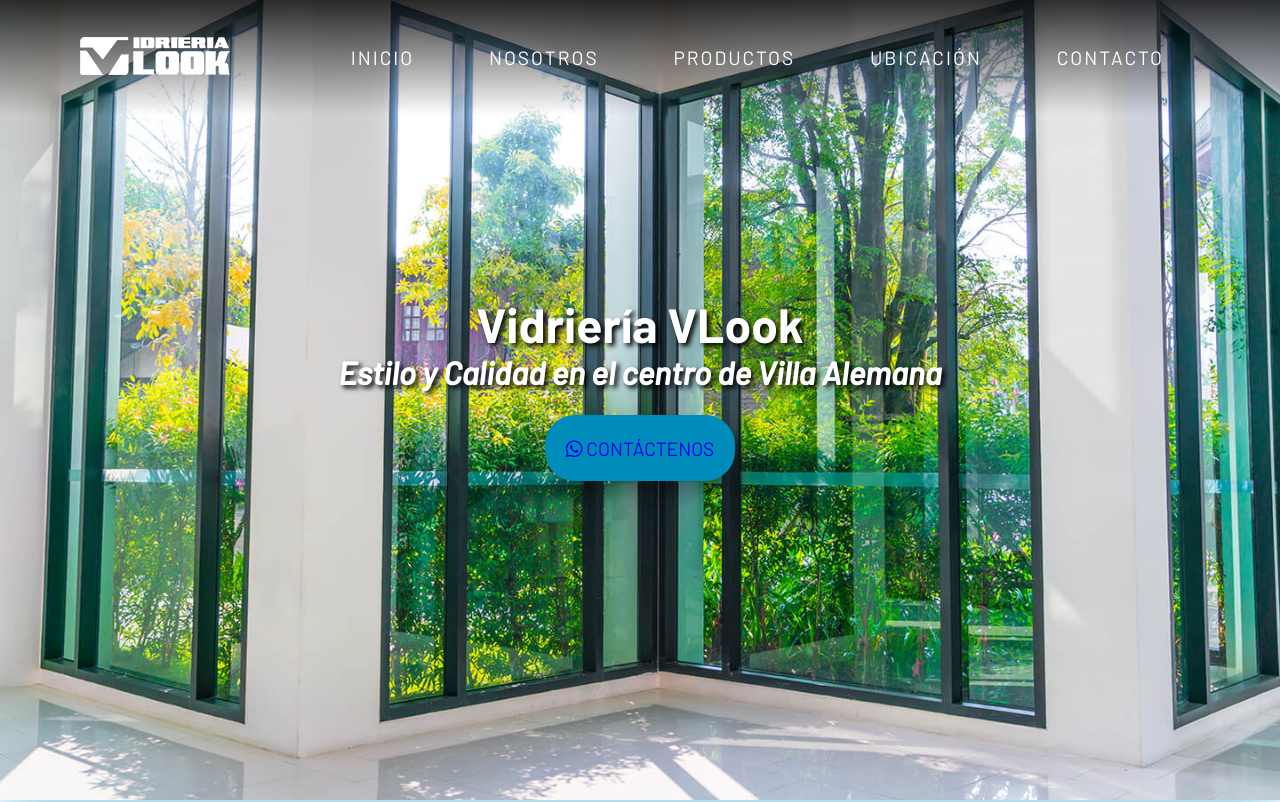
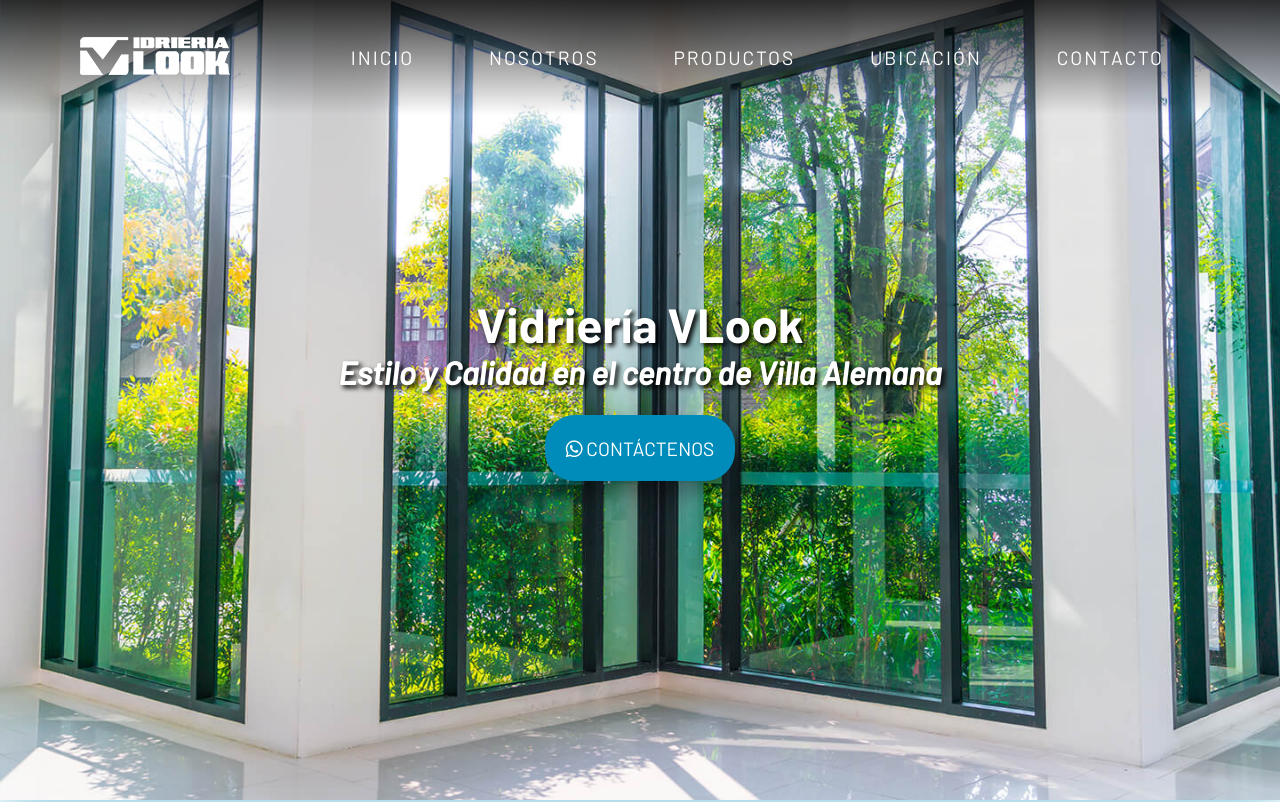
Before and after one commit to FeniaPfa/Landing-VidrieriaVlook, a plain HTML site: page index.html in a window 1280 px wide. Shown: the top 802 px of the page. Drawn offline with Linux system fonts and the light colour scheme.

Commit message:
Add files via upload

```diff
--- a/index.html
+++ b/index.html
@@ -82,7 +82,7 @@
         <div class="container">
             <h1 class="headline">Vidriería VLook</h1>
             <h2 class="sub-headline">Estilo y Calidad en el centro de Villa Alemana</h2>
-            <button class="btn"><a alt="Contactenos por Whatsapp" href="http://wa.me/56959502236" target="_blank"><i class="fab fa-whatsapp"></i> Contáctenos</a>
+            <a class="btn" alt="Contactenos por Whatsapp" href="http://wa.me/56959502236" target="_blank"><i class="fab fa-whatsapp"></i> Contáctenos</a>
         </div>
 
     </section>
--- a/style.css
+++ b/style.css
@@ -170,6 +170,7 @@
 }
 
 .btn{
+    display: inline-block;
     text-decoration: none;
     font-size: 1.2rem;
     text-transform: uppercase;
@@ -364,7 +365,7 @@
     text-transform: uppercase;
     padding: 1rem;
     margin: 1.5rem;
-    border-radius: 30px;
+    border-radius: 35px;
     background-color: white;
     color: #008CBA;
     border: 2px solid #008CBA;
```
